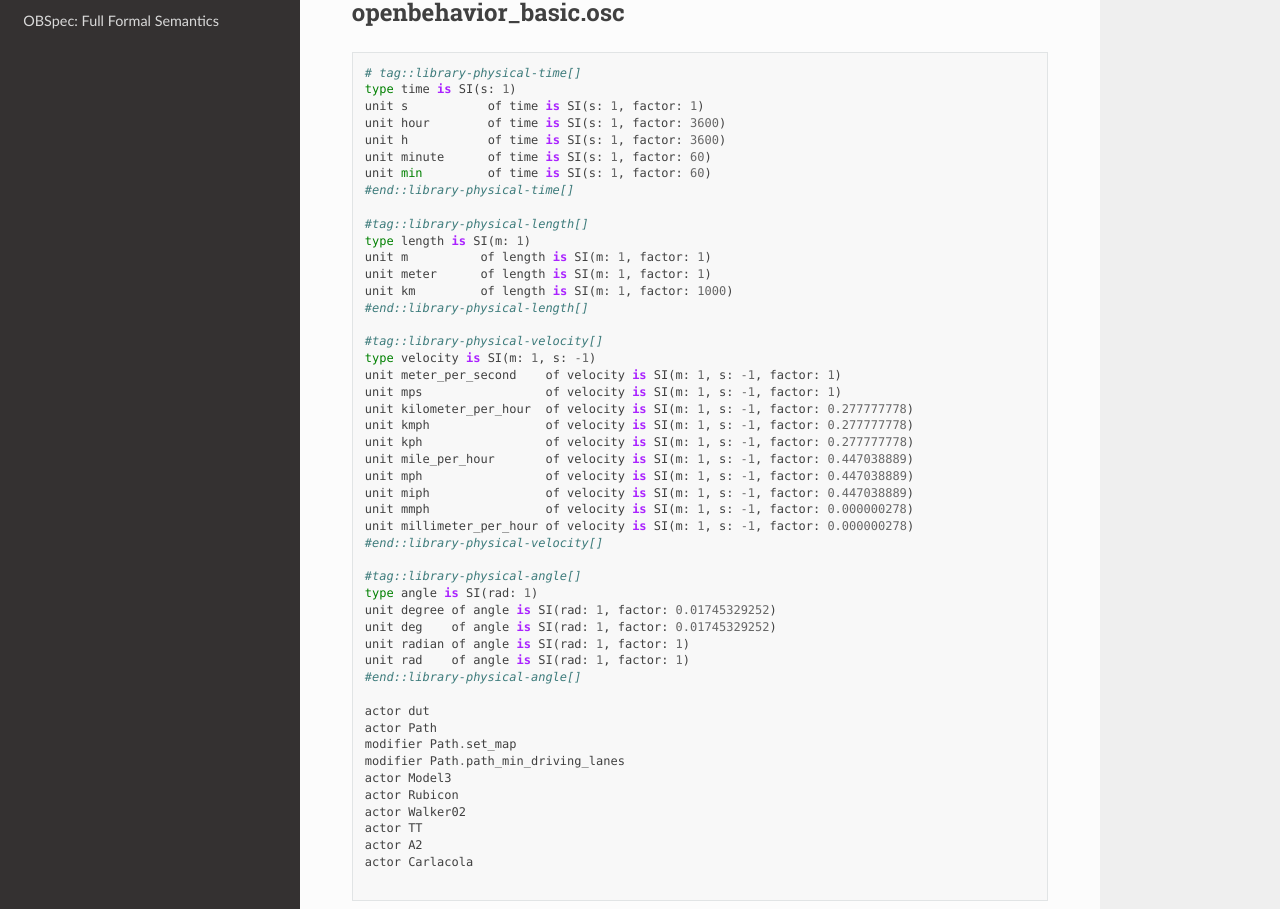
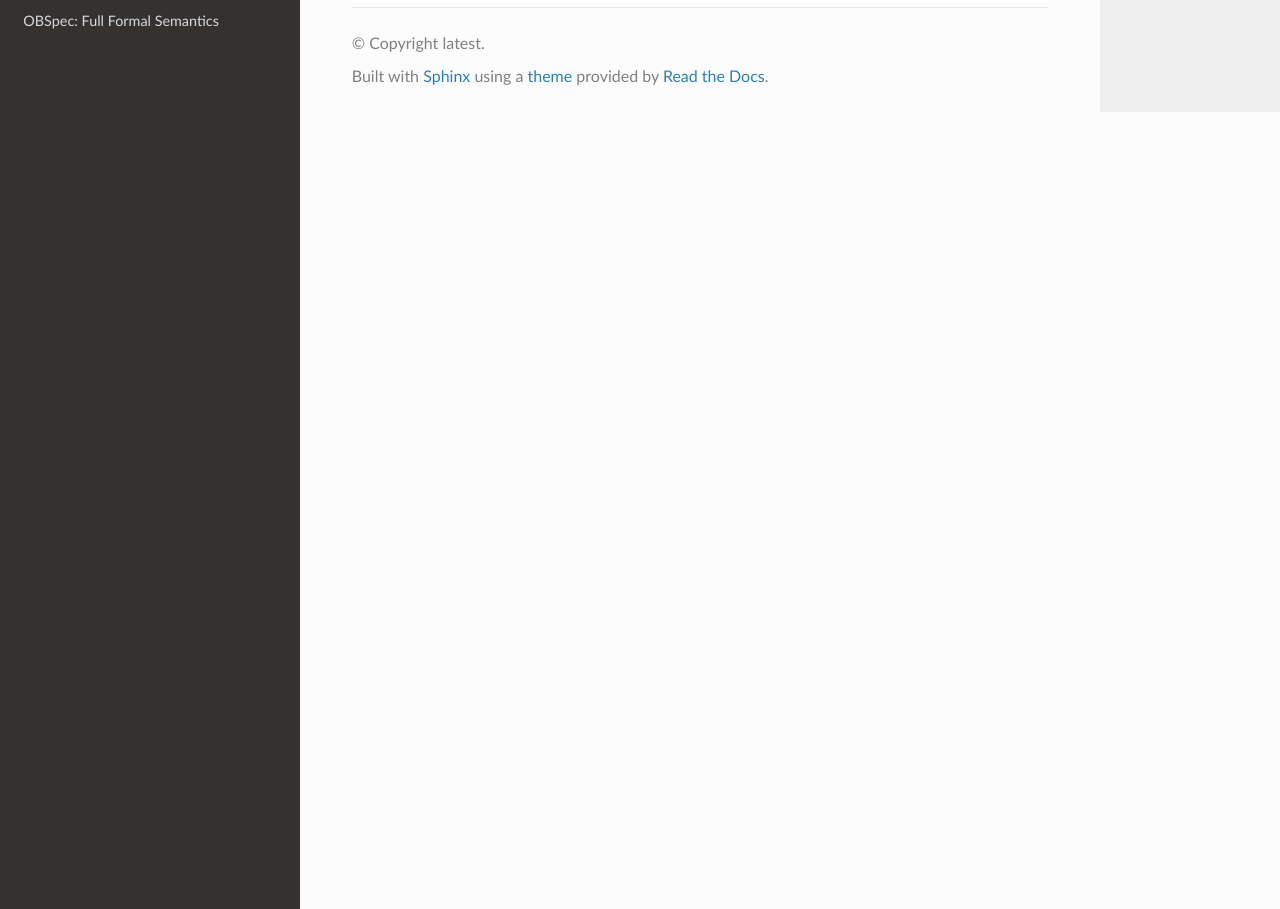
Before and after one commit to Sunshinesheep/OpenBehavior-doc, a Sphinx documentation site: the page built from docs/source/generate_scenarios_by_openbehavior.md, in a window 1280 px wide and 1400 px high, scrolled down 6562 px. Shown: the part 491-1400 px from the top of the window. Built offline with Sphinx 7.4.7 and the Read the Docs theme 3.1.0, drawn with Linux system fonts in a browser that asks for light colours; some of the changed text lies outside the part shown.

Commit message:
Update generate_scenarios_by_openbehavior.md

````diff
--- a/docs/source/generate_scenarios_by_openbehavior.md
+++ b/docs/source/generate_scenarios_by_openbehavior.md
@@ -300,59 +300,3 @@ struct adapt_npc_bm:
 ### Scenario Illustrations
 
 ![s3](/images/s3.png)
-
-
-.. _openbehavior-basic-osc:
-### openbehavior_basic.osc
-
-```
-# tag::library-physical-time[]
-type time is SI(s: 1)
-unit s           of time is SI(s: 1, factor: 1)
-unit hour        of time is SI(s: 1, factor: 3600)
-unit h           of time is SI(s: 1, factor: 3600)
-unit minute      of time is SI(s: 1, factor: 60)
-unit min         of time is SI(s: 1, factor: 60)
-#end::library-physical-time[]
-
-#tag::library-physical-length[]
-type length is SI(m: 1)
-unit m          of length is SI(m: 1, factor: 1)
-unit meter      of length is SI(m: 1, factor: 1)
-unit km         of length is SI(m: 1, factor: 1000)
-#end::library-physical-length[]
-
-#tag::library-physical-velocity[]
-type velocity is SI(m: 1, s: -1)
-unit meter_per_second    of velocity is SI(m: 1, s: -1, factor: 1)
-unit mps                 of velocity is SI(m: 1, s: -1, factor: 1)
-unit kilometer_per_hour  of velocity is SI(m: 1, s: -1, factor: 0.277777778)
-unit kmph                of velocity is SI(m: 1, s: -1, factor: 0.277777778)
-unit kph                 of velocity is SI(m: 1, s: -1, factor: 0.277777778)
-unit mile_per_hour       of velocity is SI(m: 1, s: -1, factor: 0.447038889)
-unit mph                 of velocity is SI(m: 1, s: -1, factor: 0.447038889)
-unit miph                of velocity is SI(m: 1, s: -1, factor: 0.447038889)
-unit mmph                of velocity is SI(m: 1, s: -1, factor: 0.000000278)
-unit millimeter_per_hour of velocity is SI(m: 1, s: -1, factor: 0.000000278)
-#end::library-physical-velocity[]
-
-#tag::library-physical-angle[]
-type angle is SI(rad: 1)
-unit degree of angle is SI(rad: 1, factor: 0.01745329252)
-unit deg    of angle is SI(rad: 1, factor: 0.01745329252)
-unit radian of angle is SI(rad: 1, factor: 1)
-unit rad    of angle is SI(rad: 1, factor: 1)
-#end::library-physical-angle[]
-
-actor dut
-actor Path
-modifier Path.set_map
-modifier Path.path_min_driving_lanes
-actor Model3
-actor Rubicon
-actor Walker02
-actor TT
-actor A2
-actor Carlacola
-
-```
````
